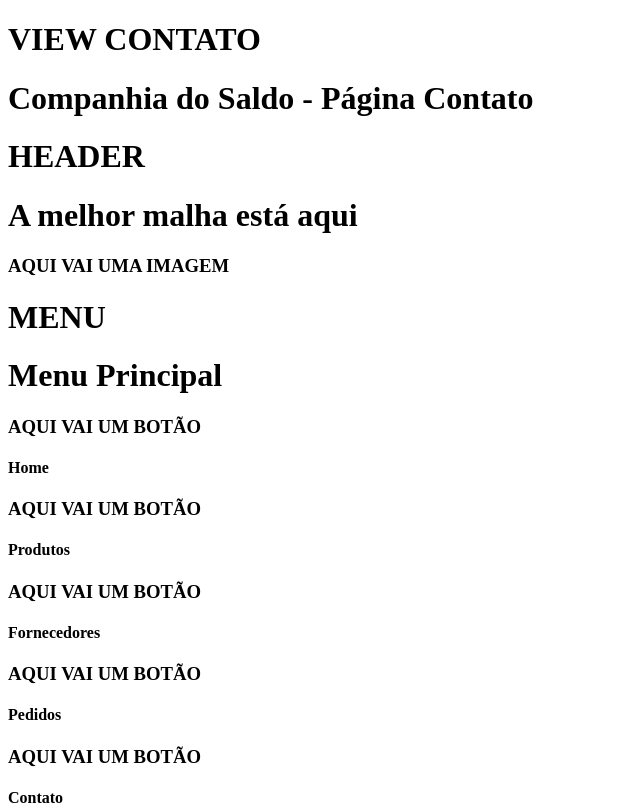
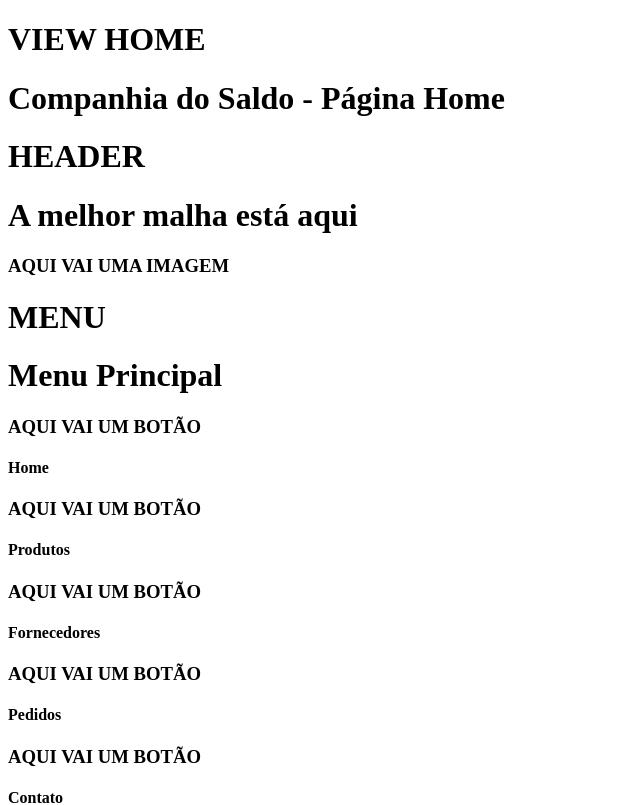
Before and after one commit to marcusviniciusmo/Companhia_Do_Saldo_Website, a React (Vite) app in the folder frontend/: page / in a window 1280 px wide. Shown: the top 805 px of the page, without its empty margins (0-640 px from the left). Built offline with nearby package versions, Linux system fonts and the light colour scheme.

Commit message:
Navigating through views in the App.tsx file

```diff
--- a/frontend/src/App.tsx
+++ b/frontend/src/App.tsx
@@ -1,3 +1,4 @@
+import { BrowserRouter, Routes, Route } from 'react-router-dom';
 import { Home } from "./views/Home";
 import { Products } from "./views/Products";
 import { Suppliers } from "./views/Suppliers";
@@ -6,7 +7,15 @@ import { Contact } from "./views/Contact";
 
 function App() {
   return (
-    <Contact />
+    <BrowserRouter>
+      <Routes>
+        <Route path='/' element={<Home />} />
+        <Route path='/products' element={<Products />} />
+        <Route path='/suppliers' element={<Suppliers />} />
+        <Route path='/orders' element={<Orders />} />
+        <Route path='/contact' element={<Contact />} />
+      </Routes>
+    </BrowserRouter>
   );
 };
 
```
